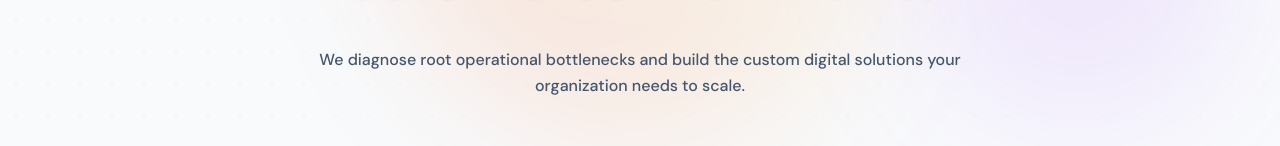
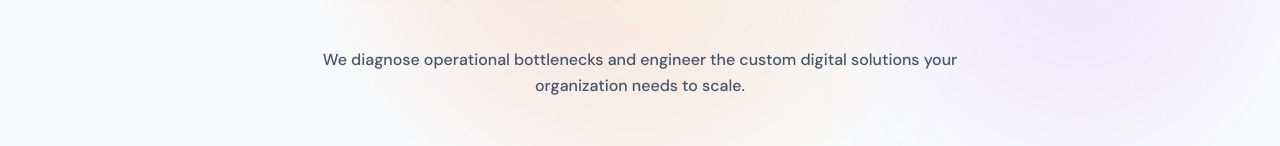
Before and after one commit to bolammanuel/duokimaxis, a React (Vite) app: page / in a window 1280 px wide. Shown: the part 380-526 px from the top of the page. Built offline with nearby package versions, Linux system fonts and the light colour scheme.

Commit message:
refactor: remove pricing category filter and update content data, copy, and pricing tiers

```diff
--- a/src/data/content.ts
+++ b/src/data/content.ts
@@ -159,22 +159,25 @@ export const SCOPE_OPTIONS: ScopeOption[] = [
   {
     id: 'diagnostic-audit',
     name: 'Diagnostic Audit Assessment',
-    basePrice: 2500,
     timeframe: '1-2 Weeks',
     description: '7-dimension audit delivering a clear Problem Map and Execution Plan.'
   },
   {
     id: 'implementation-project',
     name: 'Implementation Project',
-    basePrice: 7500,
     timeframe: '4-6 Weeks',
     description: 'End-to-end execution of strategy, web platforms, and brand systems.'
   },
   {
     id: 'retainer-advisory',
     name: 'Monthly Retainer Services',
-    basePrice: 4000,
-    timeframe: 'Monthly',
+    timeframe: 'Ongoing Monthly',
     description: 'Continuous strategic advisory, digital management, and optimization.'
+  },
+  {
+    id: 'enterprise-custom',
+    name: 'Enterprise Transformation',
+    timeframe: 'Tailored Scope',
+    description: 'Multi-platform digital infrastructure and dedicated architecture team.'
   }
 ];
--- a/src/data/copy.ts
+++ b/src/data/copy.ts
@@ -7,7 +7,7 @@ export const SITE_COPY = {
     slogan: "Align. Amplify. Refine.",
     vision: "Build The Intelligence Layer For Organizational Growth",
     subSlogan: "Turning Organizational Problems Into Practical, Measurable Solutions.",
-    description: "An outcome-driven firm bridging strategic advisory, brand architecture, custom web applications, and intelligent workflow automation to accelerate organizational growth.",
+    description: "An outcome-driven firm bridging strategic advisory, brand architecture, custom web applications, and workflow automation to accelerate growth.",
   },
 
   hero: {
@@ -19,7 +19,7 @@ export const SITE_COPY = {
       "automated workflows.",
       "digital infrastructure."
     ],
-    subtitle: "We diagnose root operational bottlenecks and build the custom digital solutions your organization needs to scale.",
+    subtitle: "We diagnose operational bottlenecks and engineer the custom digital solutions your organization needs to scale.",
     ctaPrimary: "Book a Call",
     ctaSecondary: "Get in Touch",
   },
@@ -38,12 +38,12 @@ export const SITE_COPY = {
   assessmentAreas: {
     badge: "Diagnostic Matrix",
     title: "7 Assessment Areas",
-    subtitle: "What isn't functioning? Why? What are your next steps?",
+    subtitle: "Identifying root friction to map your execution priorities.",
     areas: [
-      { name: "Positioning", desc: "Refining unique value proposition." },
+      { name: "Positioning", desc: "Refining your core value proposition." },
       { name: "Brand & Communication", desc: "Clear, credible organizational messaging." },
       { name: "Audience", desc: "Target audience engagement strategy." },
-      { name: "Digital Presence", desc: "High-performance web applications." },
+      { name: "Digital Presence", desc: "High-performance web platforms." },
       { name: "Customer Experience", desc: "Optimizing end-to-end user journeys." },
       { name: "Systems & Operations", desc: "Streamlining workflow automation." },
       { name: "Technology", desc: "Deploying custom tech platforms." }
@@ -60,13 +60,13 @@ export const SITE_COPY = {
     badge: "Our Purpose",
     title: "THE VISION",
     headline: "Build The Intelligence Layer For Organizational Growth",
-    subtext: "Helping organizations understand challenges, identify opportunities, and execute practical solutions.",
-    mission: "Turning validated needs into scalable products with measurable outcomes."
+    subtext: "Helping organizations identify core challenges and execute practical, scalable digital solutions.",
+    mission: "Turning validated needs into high-impact products."
   },
 
   whatWeDeliver: {
     title: "WHAT WE DELIVER",
-    intro: "We diagnose the root operational issue first, then deliver the exact mix of solutions needed:",
+    intro: "We diagnose root operational issues first, then execute the exact solutions required:",
     deliverables: [
       "Brand Strategy",
       "Communication Architecture",
@@ -82,7 +82,7 @@ export const SITE_COPY = {
   services: {
     badge: "Our Services",
     title: "Solutions Designed to Drive Growth",
-    subtitle: "Comprehensive solutions tailored to your business goals."
+    subtitle: "Comprehensive digital capabilities tailored to your goals."
   },
 
   work: {
@@ -100,64 +100,64 @@ export const SITE_COPY = {
   faqs: {
     badge: "FAQ",
     title: "Frequently Asked Questions",
-    subtitle: "Get fast answers to common questions about our engagement process, diagnostic audit, and technical execution.",
+    subtitle: "Fast answers about our engagement process, diagnostic audit, and technical execution.",
     items: [
       {
         question: "What makes Duokim Axis different from traditional agencies?",
-        answer: "We are a problem-first creative technology & digital engineering firm. Traditional agencies jump straight to design or development. We diagnose root operational friction across positioning, systems, and user experience first, ensuring every deliverable ties directly to measurable commercial impact."
+        answer: "We are a problem-first firm. Before design or code, we diagnose friction across positioning, systems, and user experience so every deliverable drives commercial impact."
       },
       {
         question: "How long does a Diagnostic Audit take?",
-        answer: "Our 7-Dimension Diagnostic Audit typically takes 1 to 2 weeks. It delivers a comprehensive Problem Map, root-cause analysis, and a prioritized implementation roadmap for your leadership team."
+        answer: "Our 7-Dimension Audit takes 1 to 2 weeks, delivering a Problem Map, root-cause analysis, and an executive roadmap."
       },
       {
-        question: "Can we hire Duokim Axis for custom web application development?",
-        answer: "Yes. We build high-performance, accessible, production-ready web applications, workflow automation tools, and brand communication systems tailored specifically to your organizational workflow."
+        question: "Can we engage Duokim Axis for custom web applications?",
+        answer: "Yes. We engineer high-performance web applications, workflow automation tools, and brand communication systems tailored to your needs."
       },
       {
         question: "How do your monthly retainer engagements work?",
-        answer: "Our strategic retainers provide ongoing leadership, platform management, digital optimization, and continuous updates so your digital infrastructure evolves as your business grows."
+        answer: "Retainers provide continuous strategic leadership, platform management, and feature updates so your infrastructure scales seamlessly."
       },
       {
         question: "Do you build custom AI and automation tools?",
-        answer: "Yes. From Telegram/WhatsApp automated learning tools to workflow automation, custom APIs, and analytics dashboards, we deploy practical technology solutions that eliminate operational friction."
+        answer: "Yes. We build Telegram/WhatsApp learning tools, API integrations, and workflow automation that eliminate operational bottlenecks."
       },
       {
         question: "How do we get started with Duokim Axis?",
-        answer: "Click 'Book a Call' to schedule a diagnostic consultation. We discuss your business objectives, review current challenges, and determine the optimal engagement path for your team."
+        answer: "Click 'Book a Call' to schedule a diagnostic consultation. We discuss your objectives and map the ideal engagement path."
       }
     ]
   },
 
   pricing: {
-    badge: "Pricing Plans",
-    title: "Flexible Engagement Models for Organizational Growth",
-    subtitle: "Transparent engagement packages designed for businesses at every growth stage.",
+    badge: "Service Packages",
+    title: "Tailored Engagement Models for Organizational Growth",
+    subtitle: "Customized service packages built for your budget and growth stage. Reach out for a custom proposal.",
     tiers: [
       {
         id: "starter-audit",
         name: "Diagnostic Audit",
-        category: "Diagnostic",
+        category: "Diagnostic" as const,
         tagline: "For organizations needing clarity on growth bottlenecks.",
-        price: "₦2,500,000",
-        period: "one-time",
+        timeframe: "1 – 2 Weeks",
+        period: "Diagnostic Phase",
         features: [
           "7-Dimension Diagnostic Assessment",
           "Operational Problem Map & Diagnosis",
           "Executive Implementation Roadmap",
-          "Positioning & Brand Communication Audit",
+          "Positioning & Communication Audit",
           "60-Min Leadership Strategy Debrief"
         ],
-        ctaText: "Book Diagnostic Audit",
+        ctaText: "Request Diagnostic Audit",
         isPopular: false
       },
       {
         id: "growth-implementation",
         name: "Growth Systems",
-        category: "Implementation",
+        category: "Implementation" as const,
         tagline: "For scaling businesses building high-performance web apps & brand systems.",
-        price: "₦7,500,000",
-        period: "per project",
+        timeframe: "4 – 6 Weeks",
+        period: "Project Execution",
         features: [
           "Complete Brand Architecture & Strategy",
           "Custom Web Application Development",
@@ -166,16 +166,16 @@ export const SITE_COPY = {
           "Analytics & Performance Tracking",
           "30 Days Dedicated Post-Launch Support"
         ],
-        ctaText: "Get Started",
+        ctaText: "Inquire for Growth System",
         isPopular: true
       },
       {
         id: "scale-retainer",
         name: "Scale Retainer",
-        category: "Retainer",
+        category: "Retainer" as const,
         tagline: "For growing organizations requiring continuous strategic & technical partnership.",
-        price: "₦4,000,000",
-        period: "per month",
+        timeframe: "Ongoing Retainer",
+        period: "Monthly Partnership",
         features: [
           "Dedicated Strategic Advisory",
           "Continuous System & Code Updates",
@@ -183,16 +183,16 @@ export const SITE_COPY = {
           "Channel & Platform Management",
           "Bi-Weekly Executive Reviews"
         ],
-        ctaText: "Start Retainer",
+        ctaText: "Discuss Retainer Plan",
         isPopular: false
       },
       {
         id: "enterprise-custom",
         name: "Enterprise Custom",
-        category: "Enterprise",
+        category: "Enterprise" as const,
         tagline: "For large organizations with complex digital infrastructure needs.",
-        price: "Custom",
-        period: "tailored scope",
+        timeframe: "Tailored Scope",
+        period: "Custom Duration",
         features: [
           "Multi-Platform Digital Transformation",
           "Dedicated Technical Architecture Team",
@@ -200,7 +200,7 @@ export const SITE_COPY = {
           "SLA & Priority Emergency Support",
           "On-Premise or Private Cloud Deployment"
         ],
-        ctaText: "Contact Enterprise",
+        ctaText: "Contact Enterprise Team",
         isPopular: false
       }
     ]
--- a/src/pages/Home.tsx
+++ b/src/pages/Home.tsx
@@ -370,15 +370,8 @@ export const Home: React.FC<HomeProps> = ({ onOpenPlanner }) => {
                         transition={{ duration: 0.35, ease: [0.21, 0.47, 0.32, 0.98] }}
                         className="overflow-hidden"
                       >
-                        <div className="mt-4 pt-4 border-t border-slate-100 text-xs text-slate-600 space-y-2">
+                        <div className="mt-4 pt-4 border-t border-slate-100 text-xs text-slate-600">
                           <p>{service.fullDesc}</p>
-                          <div className="flex flex-wrap gap-2 pt-1">
-                            {service.deliverables.map((d, i) => (
-                              <span key={i} className="px-2.5 py-1 rounded bg-slate-100 text-slate-800 text-[11px] font-mono font-medium">
-                                ✓ {d}
-                              </span>
-                            ))}
-                          </div>
                         </div>
                       </motion.div>
                     )}
--- a/src/types.ts
+++ b/src/types.ts
@@ -64,7 +64,18 @@ export interface LabExperiment {
 export interface ScopeOption {
   id: string;
   name: string;
-  basePrice: number;
   timeframe: string;
   description: string;
 }
+
+export interface PricingTier {
+  id: string;
+  name: string;
+  category: 'Diagnostic' | 'Implementation' | 'Retainer' | 'Enterprise';
+  tagline: string;
+  timeframe: string;
+  period: string;
+  features: string[];
+  ctaText: string;
+  isPopular?: boolean;
+}
```
Also changed, not shown: src/components/PricingSection.tsx (+7 -42 lines), 3 other files (tests, documents, lock files or other folders).
